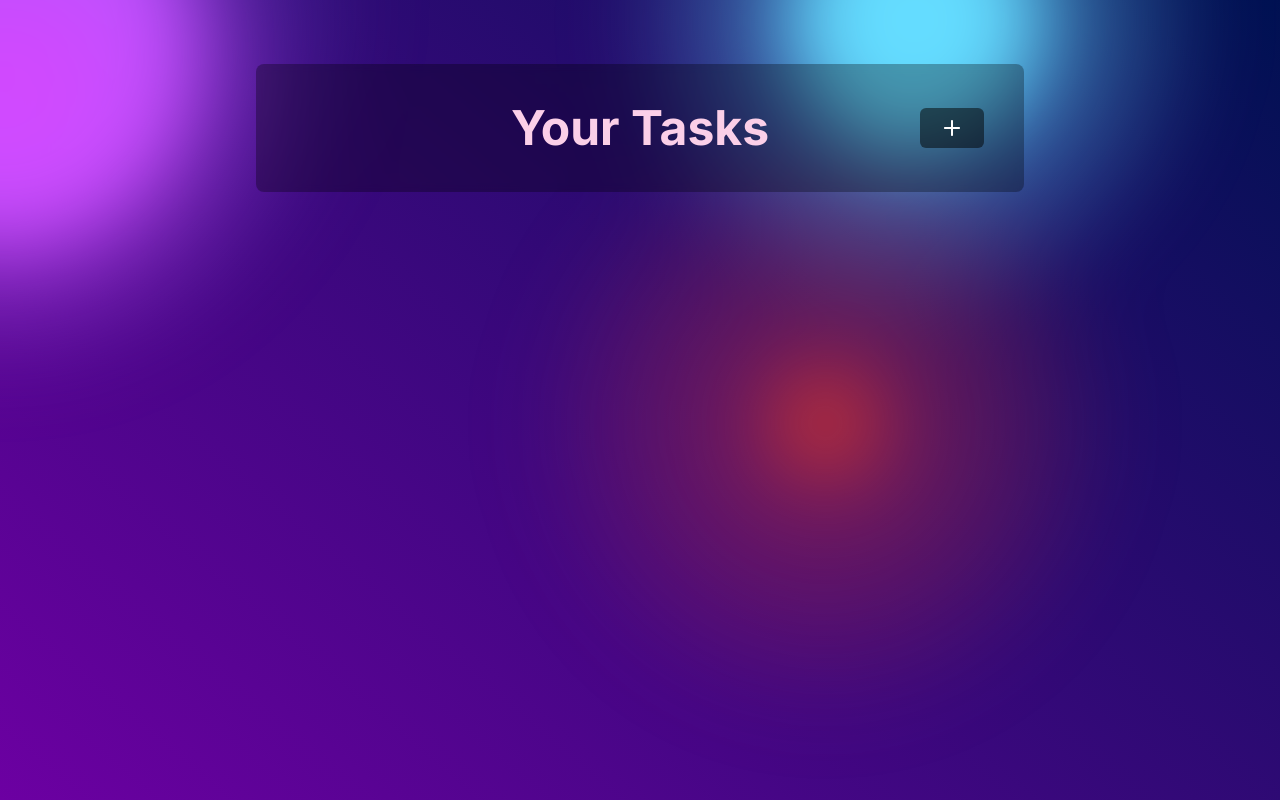
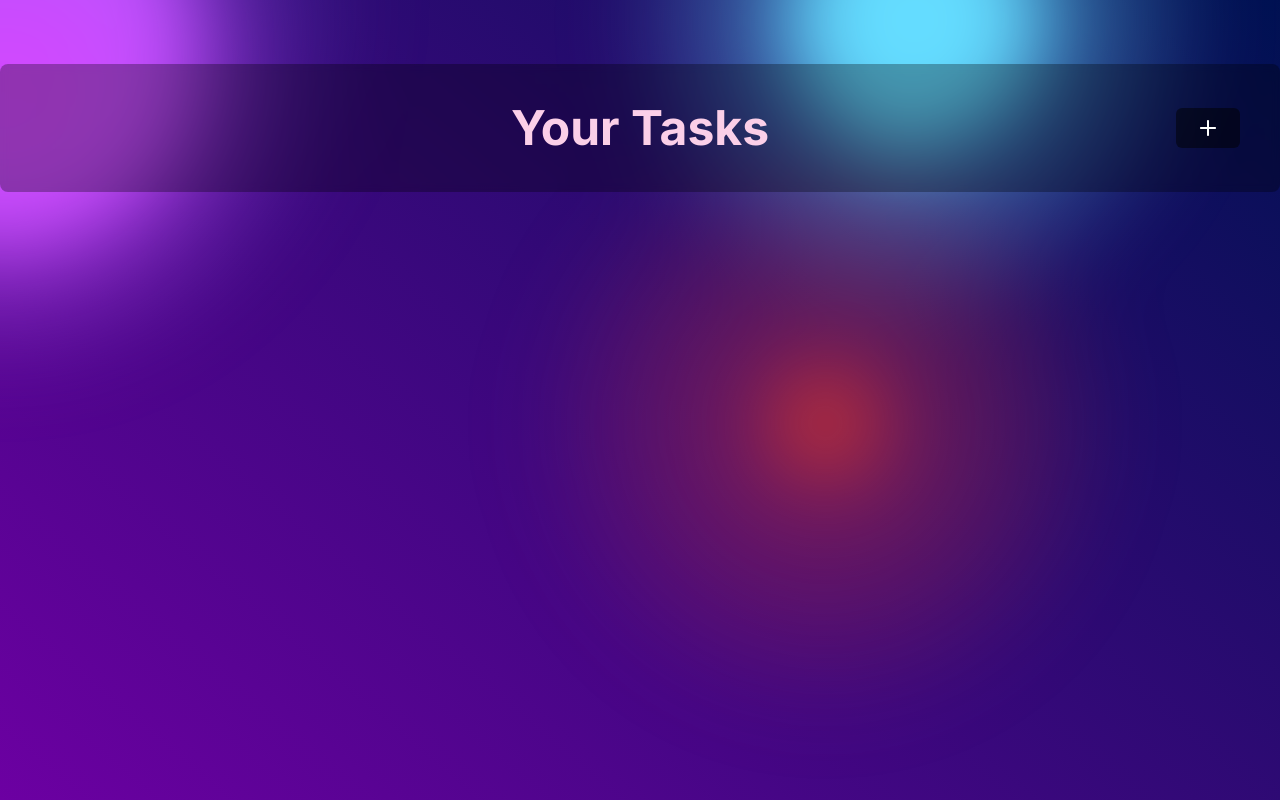
Before and after one commit to amora7741/NextToDoList, a Next.js app: page / in a window 1280 px wide. Built offline with nearby package versions, Linux system fonts and the light colour scheme.

Commit message:
Store tasks in local storage

```diff
--- a/package.json
+++ b/package.json
@@ -23,6 +23,7 @@
     "react-dom": "^18",
     "react-hook-form": "^7.52.0",
     "react-icons": "^5.2.1",
+    "react-scrollbars-custom": "^4.1.1",
     "tailwind-merge": "^2.3.0",
     "tailwindcss-animate": "^1.0.7",
     "uuid": "^10.0.0",
--- a/src/app/page.tsx
+++ b/src/app/page.tsx
@@ -4,7 +4,7 @@ import { BackgroundGradientAnimation } from '@/components/ui/gradient';
 export default function Home() {
   return (
     <BackgroundGradientAnimation>
-      <main className='absolute flex justify-center md:my-16 w-full min-h-screen'>
+      <main className='absolute flex justify-center md:my-16 w-full max-h-screen overflow-auto'>
         <ToDoWrapper />
       </main>
     </BackgroundGradientAnimation>
--- a/src/components/ToDoWrapper.tsx
+++ b/src/components/ToDoWrapper.tsx
@@ -1,6 +1,6 @@
 'use client';
 
-import { useEffect, useState } from 'react';
+import { useState, useEffect } from 'react';
 import ToDoDialog from './ToDoDialog';
 import ToDoItem from './ToDoItem';
 
@@ -13,6 +13,7 @@ export type Todo = {
 
 const ToDoWrapper = () => {
   const [tasks, setTasks] = useState<Todo[]>([]);
+  const [isLoading, setIsLoading] = useState(true);
 
   const addTask = (task: Todo) => {
     setTasks((t) => [...t, task]);
@@ -31,8 +32,25 @@ const ToDoWrapper = () => {
     setTasks(newTasks);
   };
 
+  useEffect(() => {
+    if (!isLoading) {
+      localStorage.setItem('tasks', JSON.stringify(tasks));
+    }
+  }, [tasks, isLoading]);
+
+  useEffect(() => {
+    setIsLoading(true);
+
+    const storedTasks = localStorage.getItem('tasks');
+    if (storedTasks) {
+      setTasks(JSON.parse(storedTasks));
+    }
+
+    setIsLoading(false);
+  }, []);
+
   return (
-    <div className='flex flex-col gap-16 z-50 w-full max-w-3xl h-fit bg-black/30 px-4 py-8 sm:p-10 backdrop-blur-sm rounded-lg'>
+    <div className='flex flex-col gap-16 z-50 w-full max-w-7xl h-fit bg-black/30 px-4 py-8 sm:p-10 backdrop-blur-sm rounded-lg'>
       <div className='relative flex flex-col gap-4 sm:flex-row items-center text-center'>
         <h1 className='text-4xl sm:text-5xl text-pink-200 font-bold mx-auto'>
           Your Tasks
```
Also changed, not shown: 1 other file (tests, documents, lock files or other folders).
